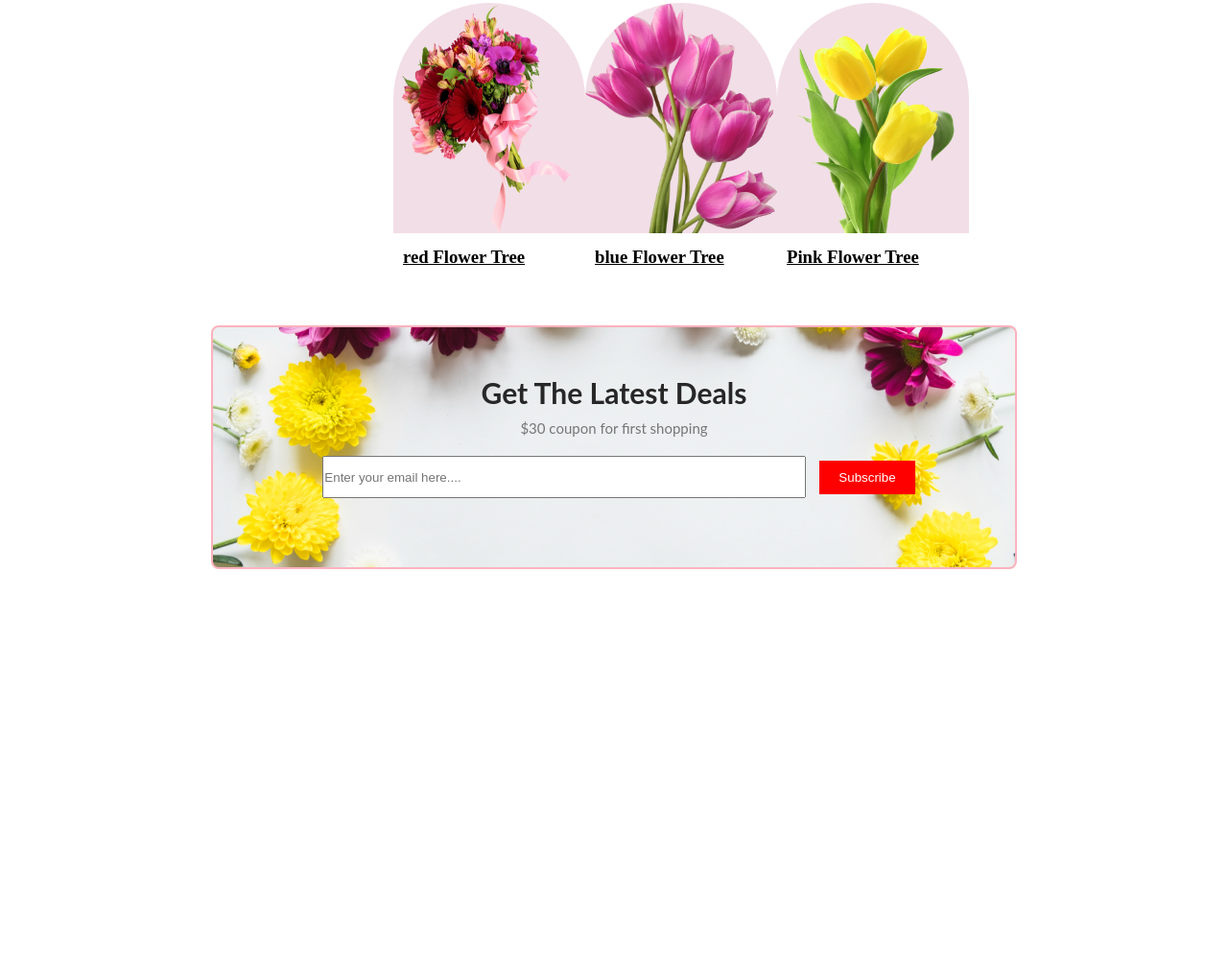
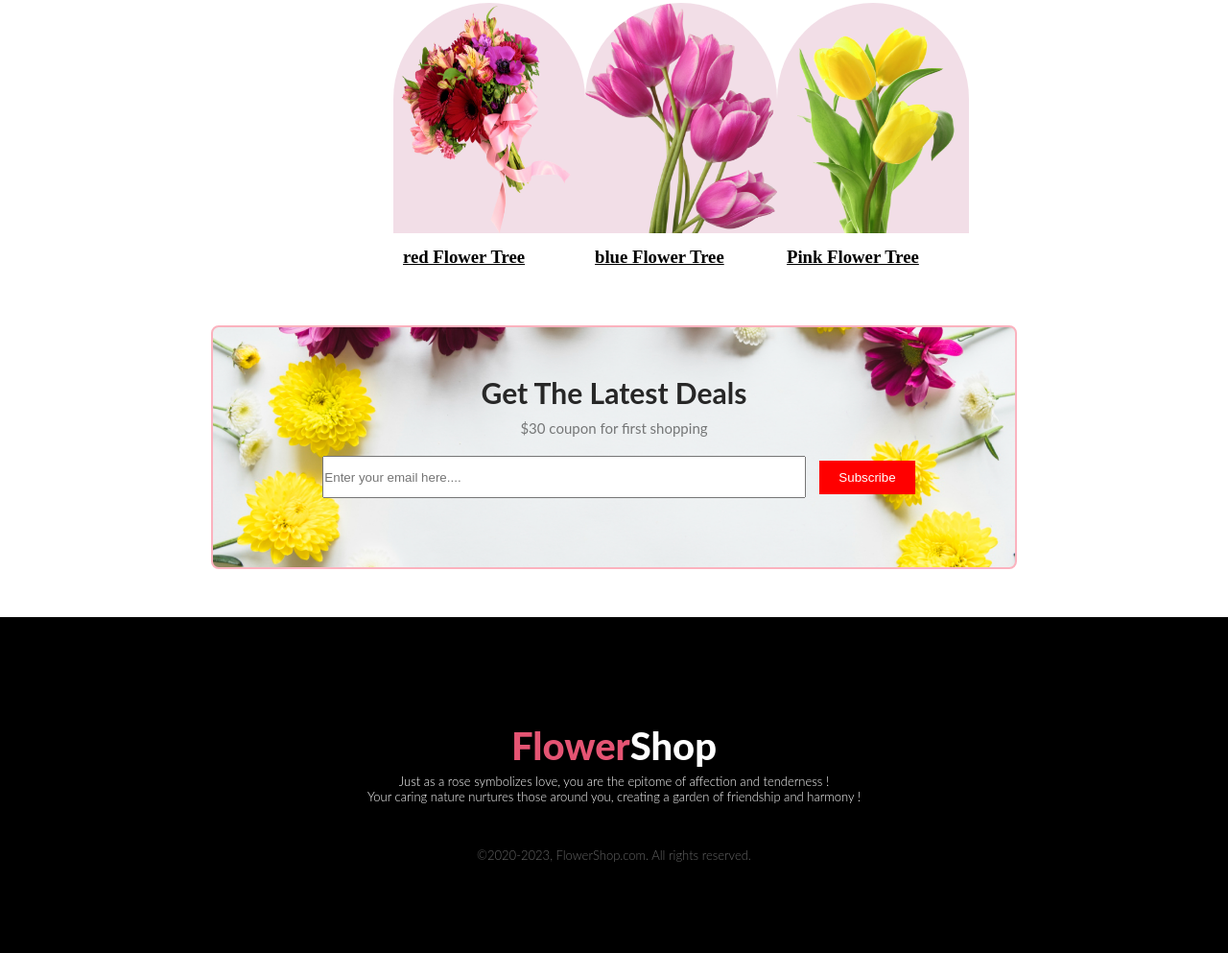
Before and after one commit to klintonkirtunia2/First-assignment-website, a plain HTML site: page index.html in a window 1280 px wide. Shown: the part 1569-2562 px from the top of the page at 96% size. Before the commit the page ends 2212 px from the top, so only its background shows below. Drawn offline with Linux system fonts and the light colour scheme.

Commit message:
added the footer section

```diff
--- a/index.html
+++ b/index.html
@@ -107,11 +107,19 @@
       </main>
 
 
+    <!-- added footer section -->
 
      <footer>
+        <div class="footer-container">
+            <h3 class="footer-header">Flower<span class="span">Shop</span></h3>
+            <p class="footer-description">Just as a rose symbolizes love, you are the epitome of affection and tenderness ! <br> Your caring nature nurtures those around you, creating a garden of friendship and harmony !</p>
+
+            <p class="copyright-container"> &copy;2020-2023, FlowerShop.com. All rights reserved.</p>
+        </div>
 
 
      </footer>
+     <!-- End the all section -->
 
 </body>
 </html>
--- a/style/style.css
+++ b/style/style.css
@@ -159,3 +159,39 @@
 
 
  }
+ /* added the footer section */
+ .footer-container{
+    height: 300px;
+    padding-top: 50px;
+    background-color: black;
+    color: white;
+ }
+ .footer-header{
+    padding-top: 60px;
+    text-align: center;
+    color: #E55473;
+    font-family: Lato;
+    font-size: 40px;
+    font-weight: 800;
+}
+.span{
+    color: white;
+}
+.footer-description{
+    padding: 5px;
+    text-align: center;
+    font-family: Lato;
+    font-size: 13px;
+    font-weight: 300;
+
+}
+.copyright-container{
+    padding-top: 40px;
+    color: rgba(255, 255, 255, 0.40);
+    text-align: center;
+    font-family: Lato;
+    font-size: 13px;
+    font-weight: 300;
+
+}
+/* end the all section */
```
